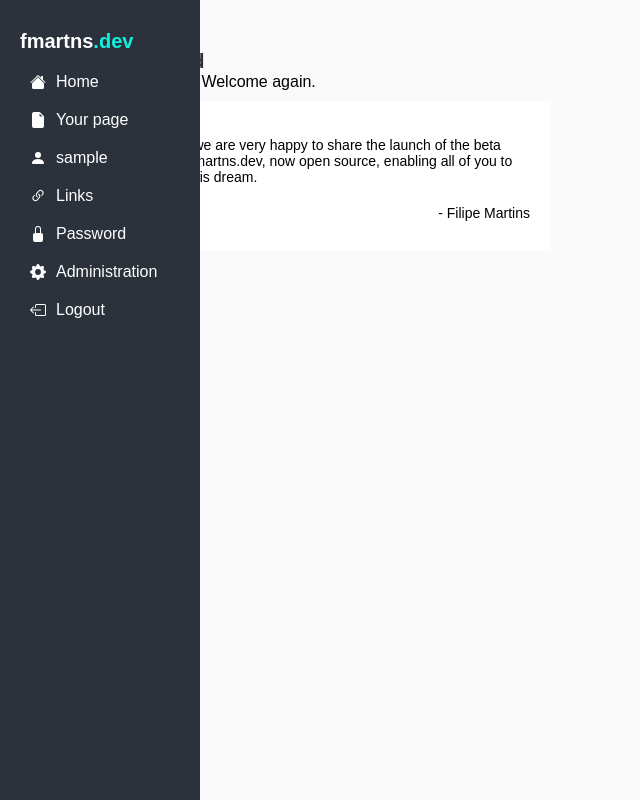
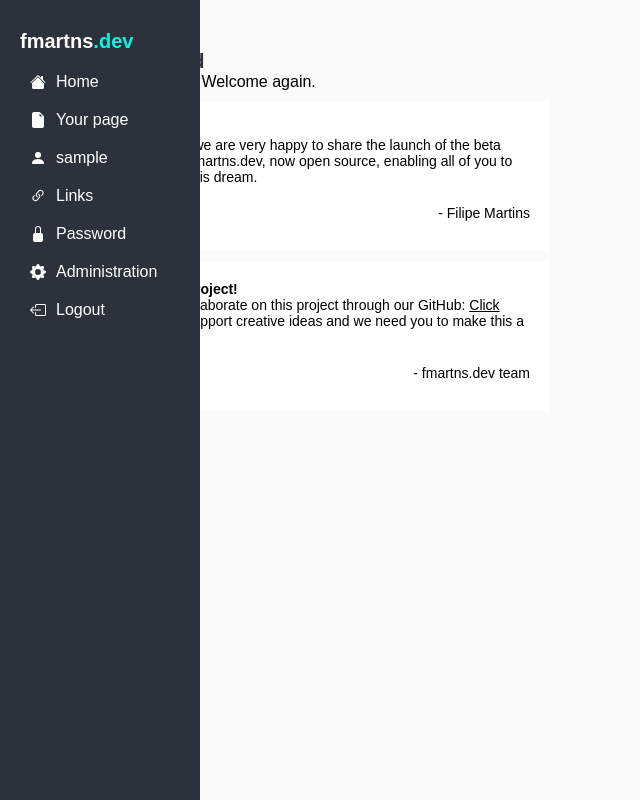
Before and after one commit to fmartns/fmartns.dev, a Django app: page /dashboard/ in a window 1280 px wide. Shown: the whole page, without its empty margins (0-640 px from the left). Run offline with Django 5.2, Linux system fonts and the light colour scheme; the visitor is signed in with stand-in values (Sample User, id 1).

Commit message:
Update index.httml (dashboard)

```diff
--- a/static/css/dashboard.css
+++ b/static/css/dashboard.css
@@ -237,6 +237,10 @@
     margin: 10px 0;
 }
 
+.dash-news a {
+    color: black;
+}
+
 .dash-news-author {
     margin-top: 20px;
     text-align: right;
--- a/templates/dashboard/index.html
+++ b/templates/dashboard/index.html
@@ -32,5 +32,10 @@
     <p>{% trans 'Hey Devs, we are very happy to share the launch of the beta version of fmartns.dev, now open source, enabling all of you to be part of this dream.' %}</p>
     <p class="dash-news-author">- Filipe Martins</p>
 </div>
+<div class="dash-news">
+    <h4 class="dash-news-title">{% trans 'Join this project!' %}</h4>
+    <p>{% trans 'You can collaborate on this project through our GitHub: <a href="https://github.com/fmartns/fmartns.dev">Click here</a>. We support creative ideas and we need you to make this a reality.'%}</p>
+    <p class="dash-news-author">- fmartns.dev team</p>
+</div>
 
 {% endblock %}
```
